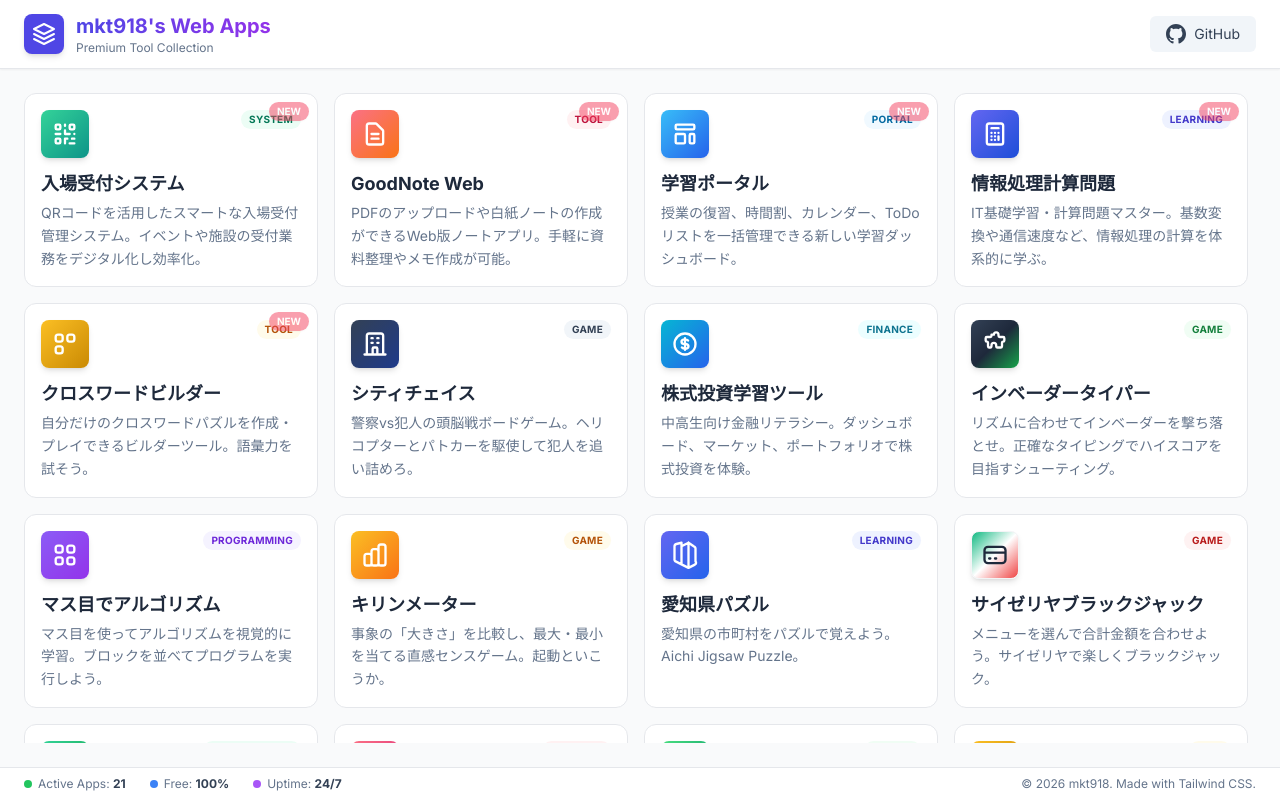
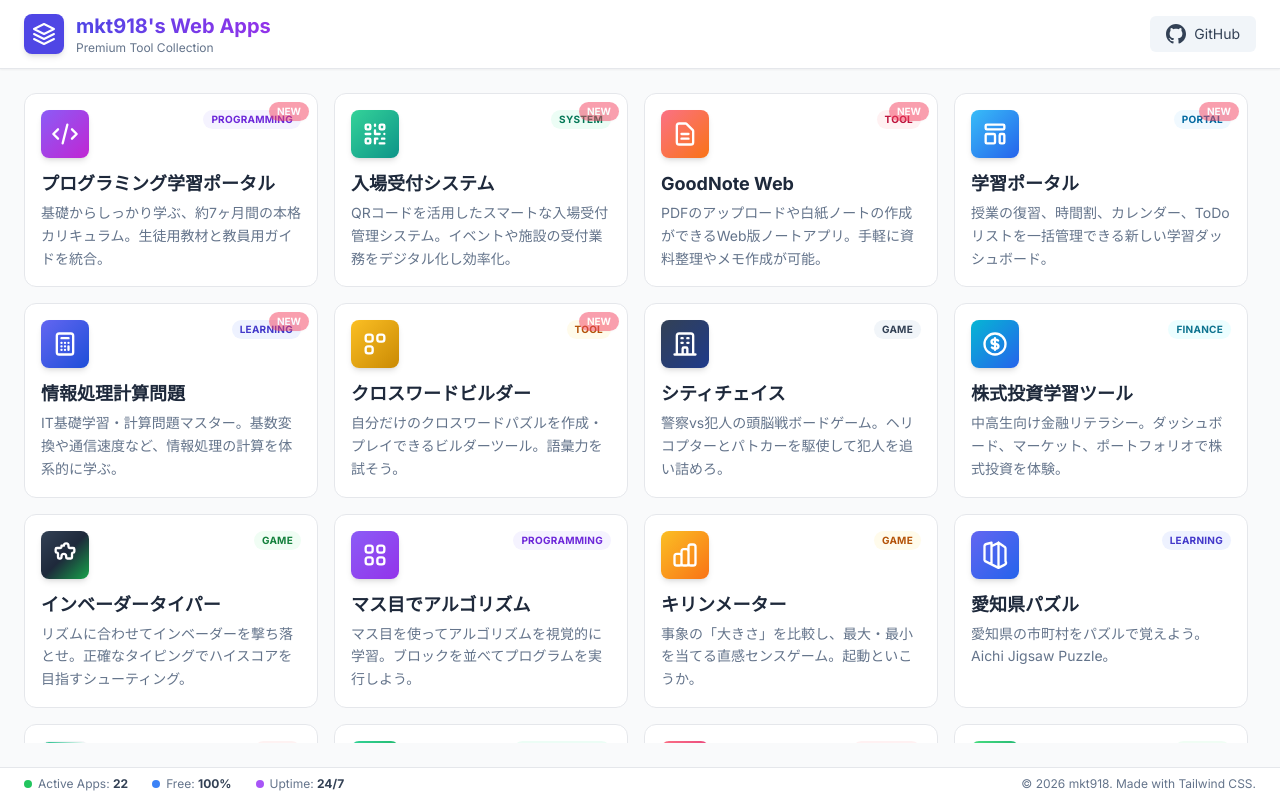
Before and after one commit to mkt918/portfolio, a plain HTML site: page index.html in a window 1280 px wide. Drawn offline with nearby package versions, Linux system fonts and the light colour scheme.

Commit message:
Add Programming Learning Portal to index.html

```diff
--- a/index.html
+++ b/index.html
@@ -54,6 +54,30 @@
     <main class="flex-1 p-6 overflow-hidden relative">
         <div
             class="h-full grid grid-cols-1 sm:grid-cols-2 md:grid-cols-3 lg:grid-cols-4 gap-4 content-start overflow-y-auto pr-2">
+
+            <!-- App Card 22: Programming Learning Portal (NEW) -->
+            <a href="https://mkt918.github.io/kaken01_system/" target="_blank"
+                class="group relative bg-white border border-gray-200 rounded-xl p-4 hover:border-violet-400 hover:shadow-lg hover:-translate-y-1 transition-all duration-300 flex flex-col h-full">
+                <div
+                    class="absolute top-2 right-2 bg-rose-500 text-white text-[10px] font-bold px-2 py-0.5 rounded-full shadow-sm z-10 animate-pulse">
+                    NEW
+                </div>
+                <div class="flex items-start justify-between mb-3">
+                    <div
+                        class="w-12 h-12 rounded-lg bg-gradient-to-br from-violet-500 to-fuchsia-600 flex items-center justify-center text-white shadow-md">
+                        <svg class="w-7 h-7" fill="none" viewBox="0 0 24 24" stroke="currentColor">
+                            <path stroke-linecap="round" stroke-linejoin="round" stroke-width="2"
+                                d="M10 20l4-16m4 4l4 4-4 4M6 16l-4-4 4-4" />
+                        </svg>
+                    </div>
+                    <span
+                        class="px-2 py-0.5 bg-violet-50 text-violet-700 text-[10px] font-bold rounded-full uppercase tracking-wide">Programming</span>
+                </div>
+                <h3 class="font-bold text-slate-800 text-lg mb-1 group-hover:text-violet-600 transition-colors">プログラミング学習ポータル</h3>
+                <p class="text-slate-500 text-sm leading-relaxed flex-1 line-clamp-3">
+                    基礎からしっかり学ぶ、約7ヶ月間の本格カリキュラム。生徒用教材と教員用ガイドを統合。
+                </p>
+            </a>
 
             <!-- App Card 21: QR Entry System (NEW) -->
             <a href="https://mkt918.github.io/061_nyujouQR/" target="_blank"
@@ -516,7 +540,7 @@
         <div class="flex gap-6">
             <div class="flex items-center gap-1.5">
                 <span class="w-2 h-2 rounded-full bg-green-500"></span>
-                <span>Active Apps: <strong class="text-slate-700">21</strong></span>
+                <span>Active Apps: <strong class="text-slate-700">22</strong></span>
             </div>
             <div class="flex items-center gap-1.5">
                 <span class="w-2 h-2 rounded-full bg-blue-500"></span>
```
